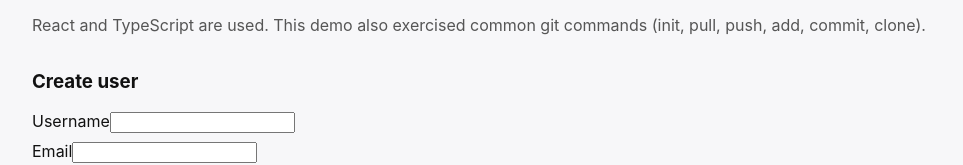
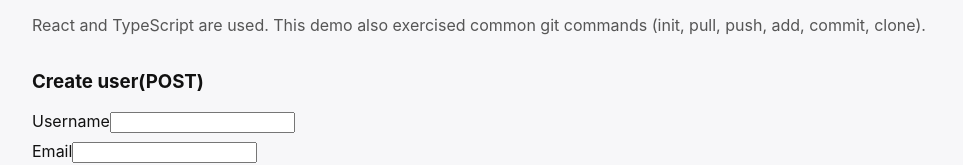
Before and after one commit to Maxwell-Ipeni/React-Typescript, a React (Vite) app in the folder React-Typescript/: page / in a window 1280 px wide. Both pictures are taken after a click on the button "New user". Shown: the part 228-393 px from the top of the page, without its empty margins (158-1121 px from the left). Built offline with nearby package versions, Linux system fonts and the light colour scheme; no server answers.

Commit message:
modified:   React-Typescript/src/App.tsx

```diff
--- a/React-Typescript/src/App.tsx
+++ b/React-Typescript/src/App.tsx
@@ -125,7 +125,7 @@
       <section style={{ marginTop: 16, display: 'grid', gap: 16 }}>
         {showForm && (
           <div>
-            <h3>{editing ? 'Edit user' : 'Create user'}</h3>
+            <h3>{editing ? 'Edit user(GET)' : 'Create user(POST)'}</h3>
             <UserForm
               initial={editing || {}}
               onSave={(data) => {
```
